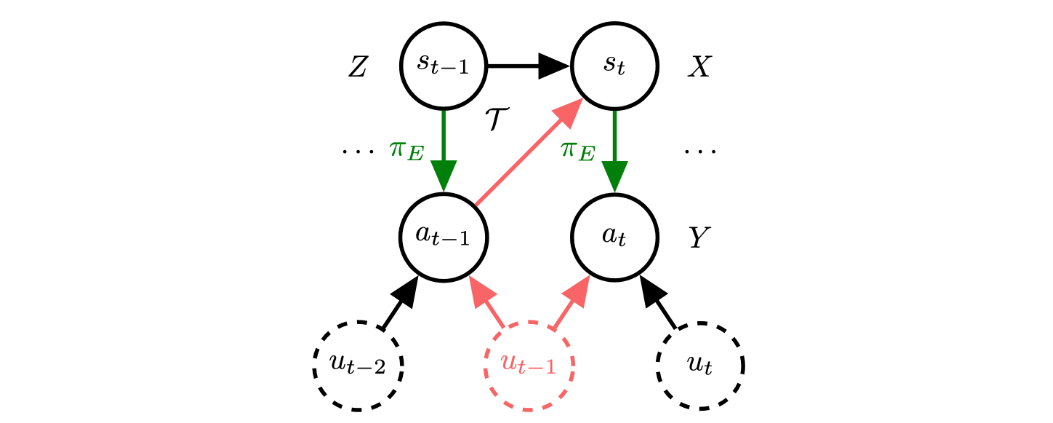
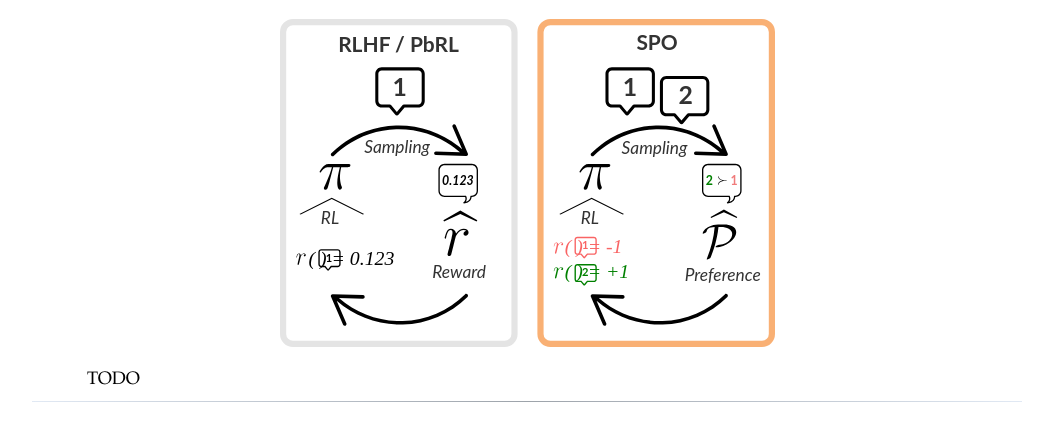
Before and after one commit to gkswamy98/spo, a plain HTML site: page index.html in a window 1280 px wide. Shown: the part 364-787 px from the top of the page, without its empty margins (113-1166 px from the left). Drawn offline with nearby package versions, Linux system fonts and the light colour scheme; some packages are replaced by stand-ins of ours; a script that the page names is missing.

Commit message:
Update index.html

```diff
--- a/index.html
+++ b/index.html
@@ -71,7 +71,7 @@
 
     <br><br>
 
-    <img style="width: 45%;" src="./resources/causil_tikz.png" alt="Teaser figure."/>
+    <img style="width: 45%;" src="./resources/spo_ffig.svg" alt="Teaser figure."/>
     <br>
     <p style="width: 80%;">
       <br> TODO
```
